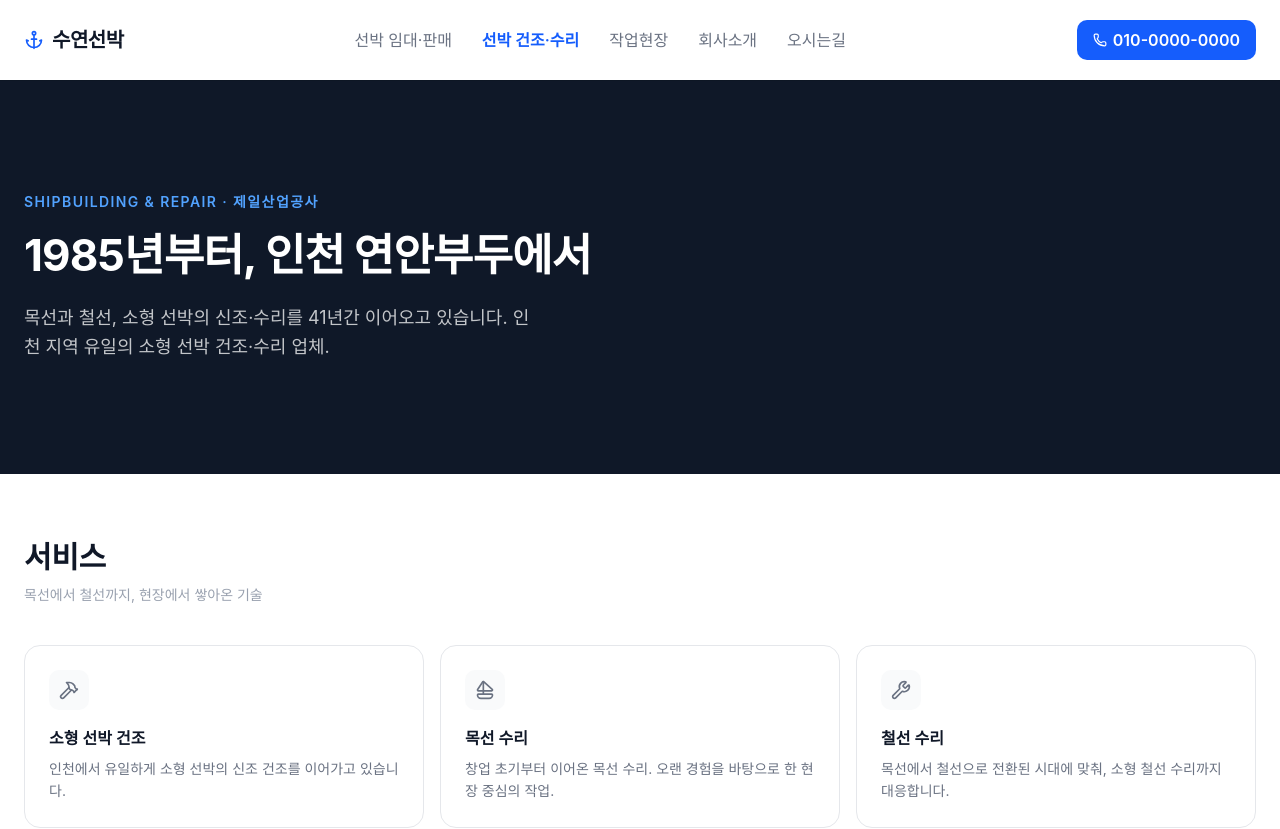
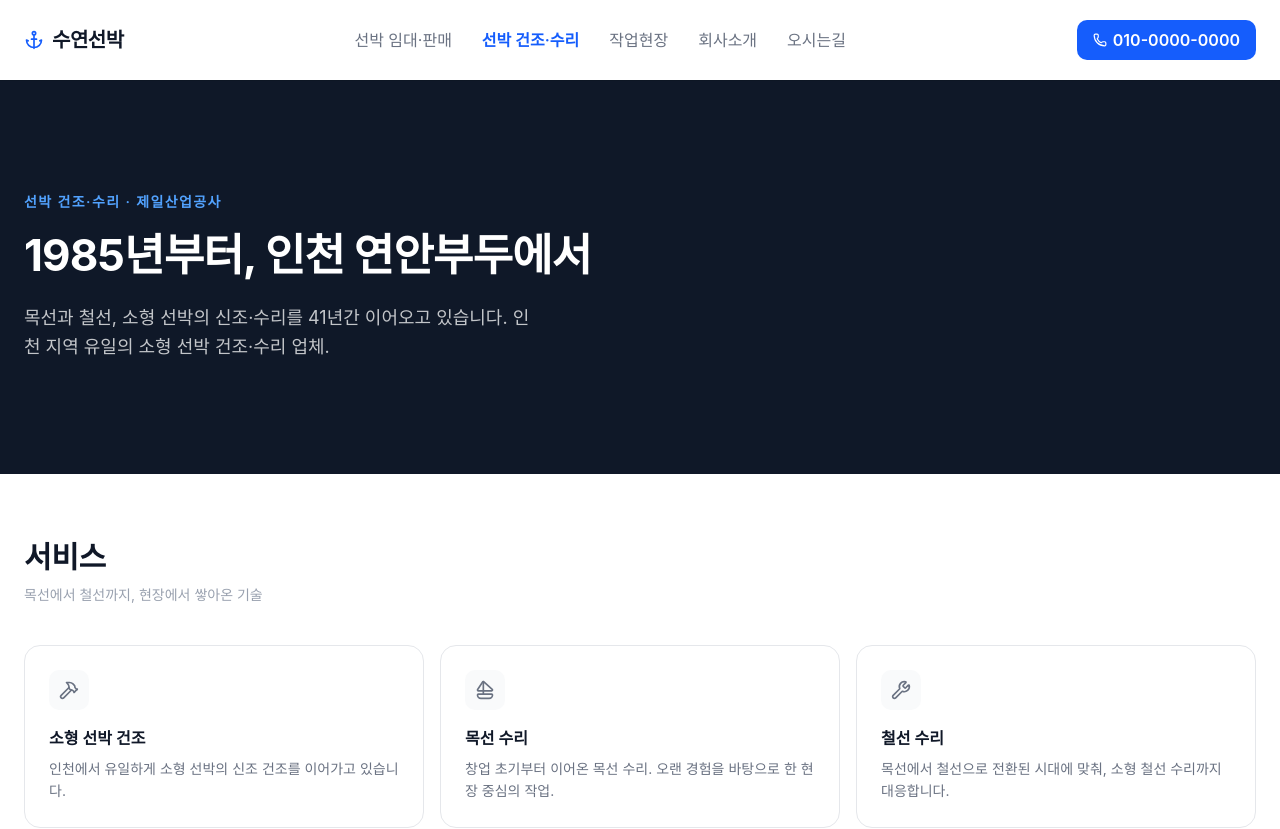
Before and after one commit to b-hyoung/sunbk, a Next.js app: page /shipyard in a window 1280 px wide. Shown: the top 829 px of the page. Built offline with nearby package versions, Linux system fonts and the light colour scheme.

Commit message:
fix(shipyard): Hero 서브타이틀 영문 → 한글
Co-Authored-By: Claude Opus 4.6 (1M context) <noreply@anthropic.com>

```diff
--- a/app/shipyard/page.tsx
+++ b/app/shipyard/page.tsx
@@ -16,8 +16,8 @@ export default function ShipyardPage() {
       <section className="relative bg-gray-900 py-28 overflow-hidden">
         <div className="absolute inset-0 bg-gray-900/80" />
         <div className="relative z-10 max-w-7xl mx-auto px-4 sm:px-6">
-          <p className="text-blue-400 text-sm font-semibold tracking-widest uppercase mb-4">
-            Shipbuilding & Repair · 제일산업공사
+          <p className="text-blue-400 text-sm font-semibold tracking-widest mb-4">
+            선박 건조·수리 · 제일산업공사
           </p>
           <h1 className="text-white font-bold mb-5 max-w-xl leading-tight">
             1985년부터, 인천 연안부두에서
```
